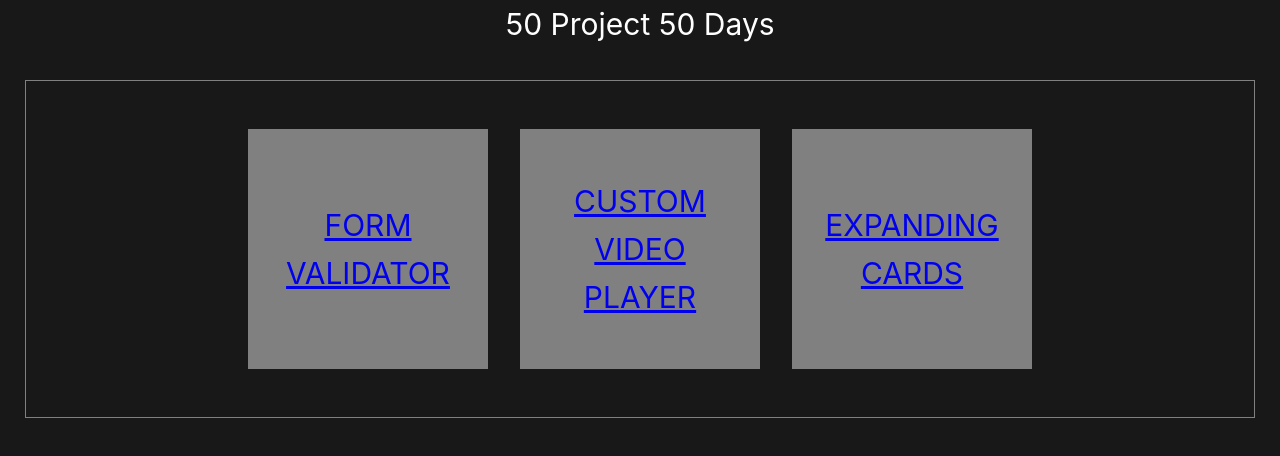
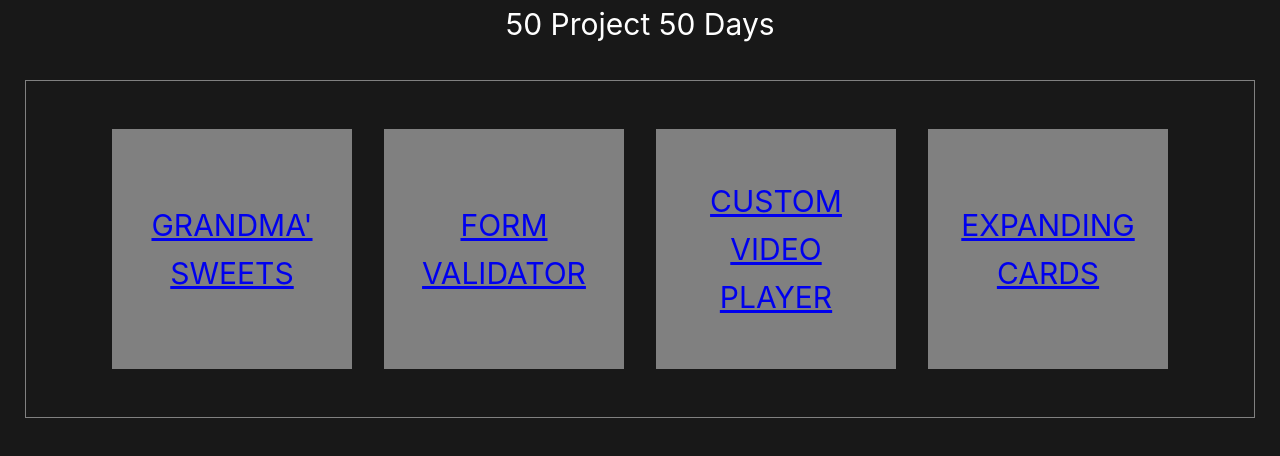
Before and after one commit to ShrJamal/frontend-learning-projects, a Vue app: page /#/ in a window 1280 px wide. Shown: the top 456 px of the page. Built offline with nearby package versions, Linux system fonts and the light colour scheme.

Commit message:
add 1-grandma-sweets project

```diff
--- a/src/projects.ts
+++ b/src/projects.ts
@@ -1,4 +1,9 @@
 export const projects = [
+  {
+    name: "Grandma' Sweets",
+    path: '/1-grandma-sweets',
+    mainFile: './projects/1-grandma-sweets/index.vue',
+  },
   {
     name: 'Form Validator',
     path: '/2-form-validator',
--- a/src/router.ts
+++ b/src/router.ts
@@ -1,8 +1,8 @@
-import { createRouter, createWebHashHistory } from 'vue-router'
+import { createRouter, createWebHistory } from 'vue-router'
 import { projects } from './projects'
 
 export const router = createRouter({
-  history: createWebHashHistory(),
+  history: createWebHistory(),
   routes: [
     { path: '/', component: () => import(/* @vite-ignore */ './HomePage.vue') },
     ...projects.map(({ path, mainFile }) => ({
```
